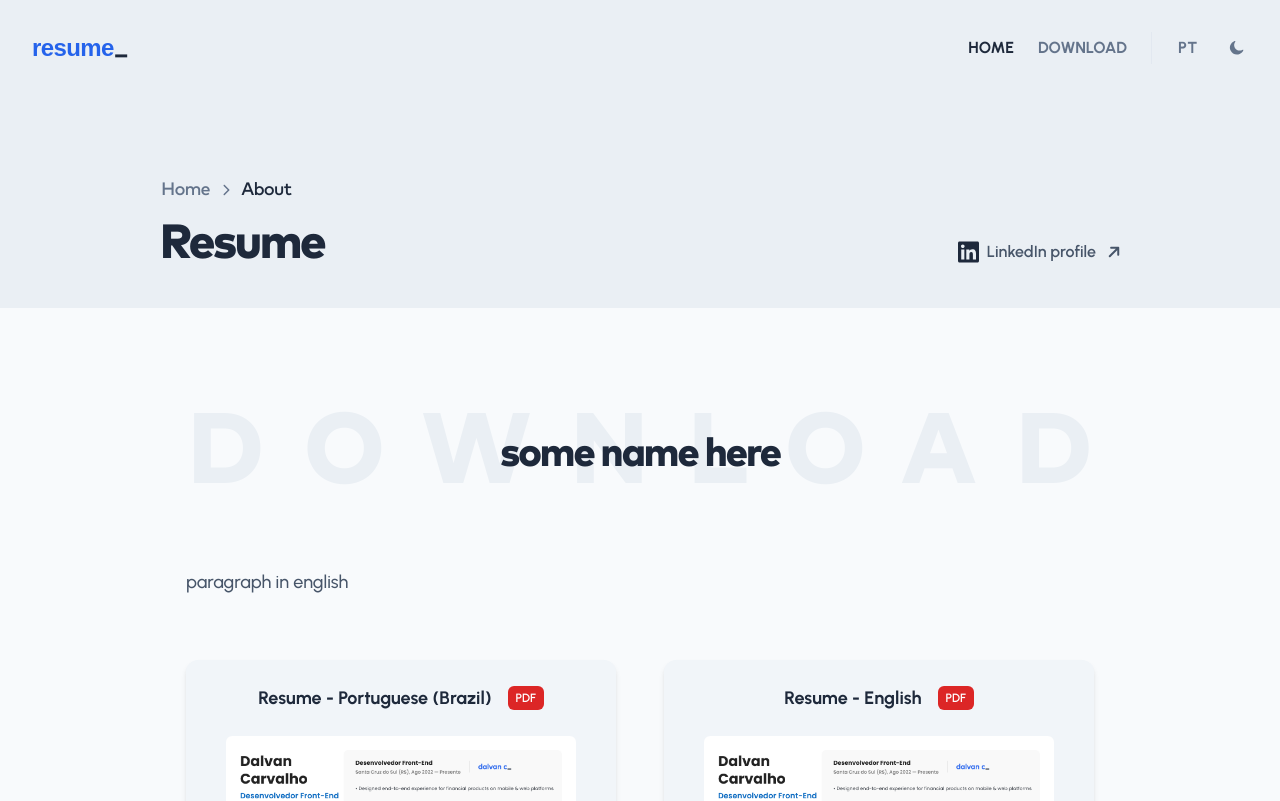
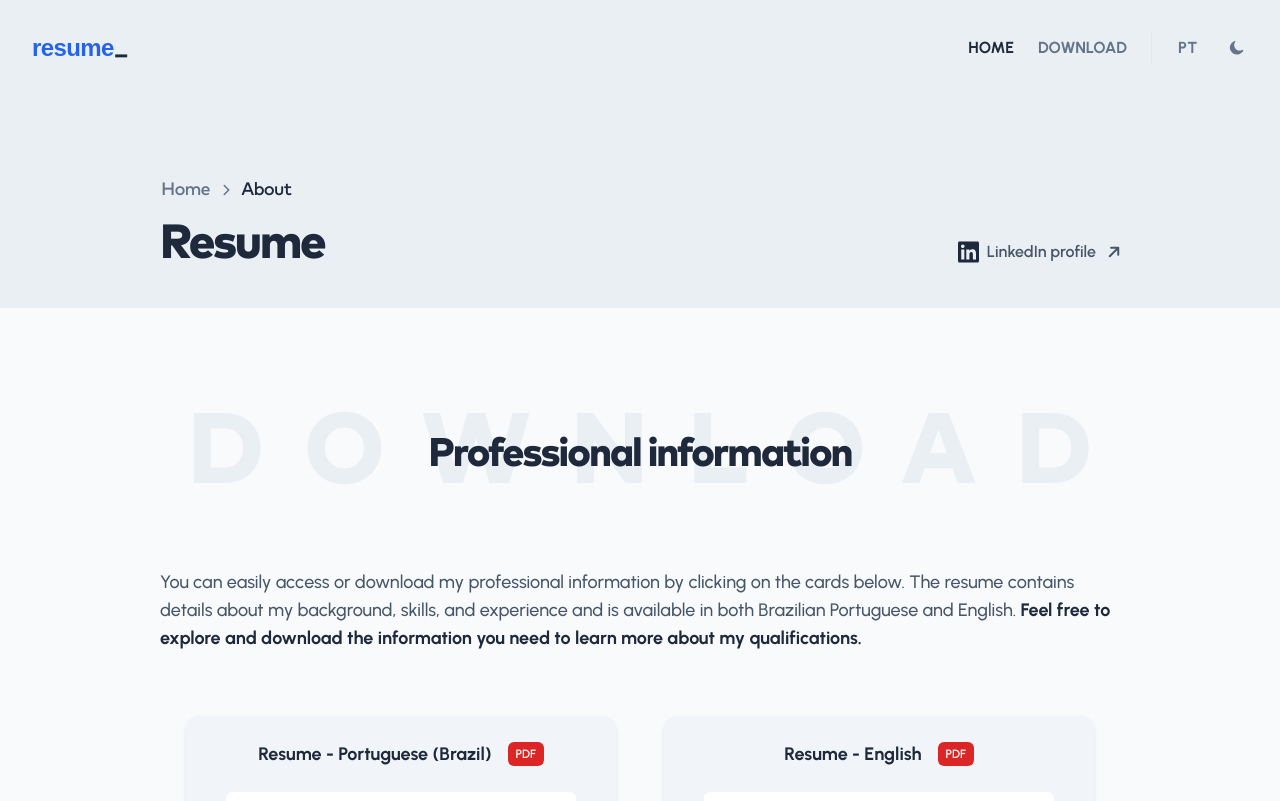
Before and after one commit to dalvancarvalho/personal-website, a React (Vite) app: page /resume in a window 1280 px wide. Shown: the top 801 px of the page. Built offline with nearby package versions, Linux system fonts and the light colour scheme; a web font is replaced by a local one.

Commit message:
update: resume paragraph

```diff
--- a/src/components/Text/SectionTitle/index.jsx
+++ b/src/components/Text/SectionTitle/index.jsx
@@ -19,14 +19,13 @@ function SectionTitle(props) {
       justify-start md:justify-center title-font text-3xl md:text-[2.5rem]
       2xl:text-[2.75rem]"
     >
-      <h2 className="whitespace-nowrap" ref={headingRef}>
-        {children}
-      </h2>
+      <h2 ref={headingRef}>{children}</h2>
       {watermark && (
         <span
           className={`hidden -z-10 absolute translate-x-[0.125em] md:block
           lg:translate-x-[0.2em] text-[2.5em] uppercase ${watermarkColor}
-          tracking-[0.25em] lg:tracking-[0.4em] select-none color-transition`}
+          tracking-[0.25em] lg:tracking-[0.4em] select-none color-transition
+          whitespace-nowrap`}
           ref={watermarkRef}
         >
           {watermark}
--- a/src/i18n/translations/enUS.json
+++ b/src/i18n/translations/enUS.json
@@ -173,9 +173,9 @@
       "resume": {
         "name": "Resume",
         "download": {
-          "heading": "some name here",
+          "heading": "Professional information",
           "watermark": "Download",
-          "paragraph": "paragraph in english",
+          "paragraph": "You can easily access or download my professional information by clicking on the cards below. The resume contains details about my background, skills, and experience and is available in both Brazilian Portuguese and English. <highlight>Feel free to explore and download the information you need to learn more about my qualifications.</highlight>",
           "portuguese": "Resume - Portuguese (Brazil)",
           "english": "Resume - English"
         }
--- a/src/i18n/translations/ptBR.json
+++ b/src/i18n/translations/ptBR.json
@@ -173,9 +173,9 @@
       "resume": {
         "name": "Currículo",
         "download": {
-          "heading": "some name here",
+          "heading": "Informações profissionais",
           "watermark": "Download",
-          "paragraph": "paragrafo em portugues",
+          "paragraph": "Você pode facilmente acessar ou baixar minhas informações profissionais clicando nos cartões abaixo. O currículo contém detalhes sobre minha formação, habilidades e experiência, e está disponível em português e inglês. <highlight>Sinta-se à vontade para explorar e baixar as informações que você precisa para saber mais sobre minhas qualificações.</highlight>",
           "portuguese": "Currículo - Português",
           "english": "Currículo - Inglês"
         }
--- a/src/pages/Home/index.jsx
+++ b/src/pages/Home/index.jsx
@@ -13,8 +13,8 @@ import Meta from '../../components/Meta'
 function Home() {
   // Home page
 
+  const { t } = useTranslation()
   const screenProps = useScreenProps()
-  const { t } = useTranslation()
 
   return (
     <>
```
